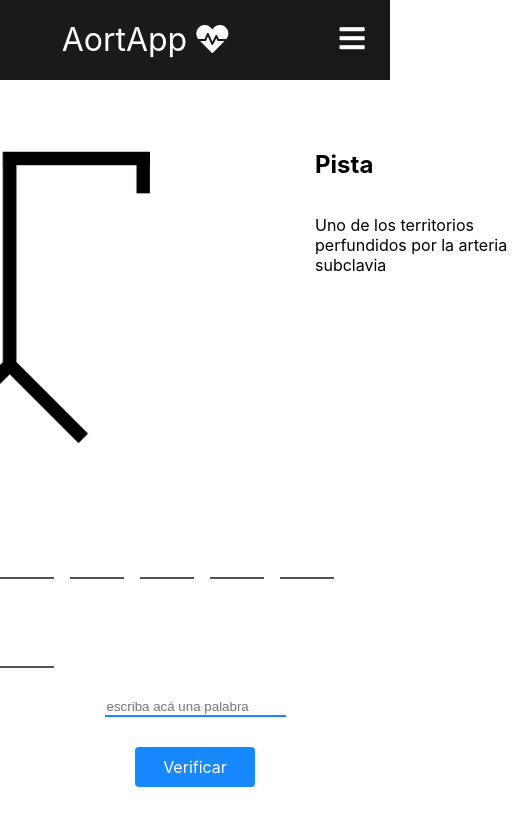
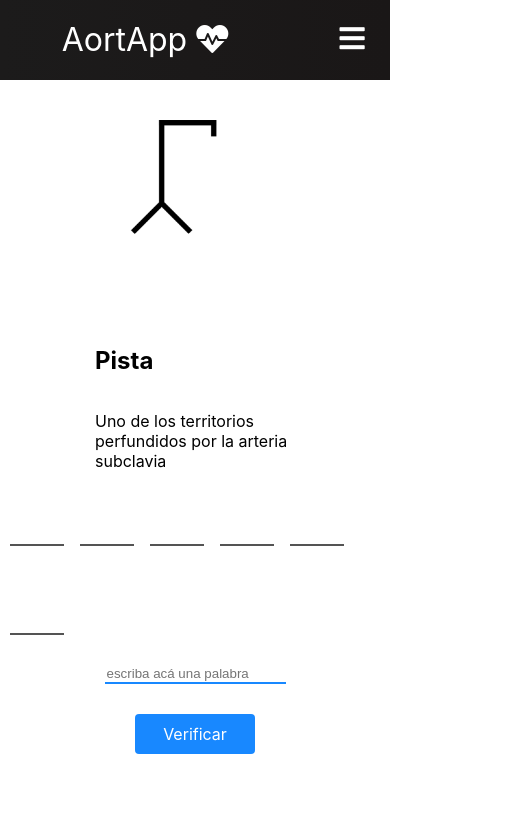
Before and after one commit to jdmejiav/AortApp, a React (Create React App) app: page /ahorcadito in a window 390 px wide. Shown: the top 826 px of the page, 515 px wide, since content can reach past the window. Built offline with nearby package versions, Linux system fonts and the light colour scheme.

Commit message:
fixed hints for movile devices

```diff
--- a/src/components/ahorcadito.css
+++ b/src/components/ahorcadito.css
@@ -19,6 +19,9 @@
     justify-content: center;
 }
 
+.letras{
+    margin-left: 10px;
+}
 .container-palabras{
     display: flex;
     flex-direction: column;
@@ -35,6 +38,7 @@
 .btn-check{
     padding-top: 10px;
     margin-top: 30px;
+    margin-bottom:30px;
     justify-content: center;
     align-items: center;
     text-align: center;
@@ -66,6 +70,23 @@
 }
 
 .img-pistas{
+
     display: flex;
     flex-direction: row;
+    justify-content: center;
+    align-items: center;
 }
+
+
+@media screen and (max-width: 960px) {
+    .img-pistas{
+        display: flex;
+        flex-direction: column;
+    }
+    .img-progress{
+        height: 40%;
+        width: 40%;
+        margin: 20px;
+    }
+
+}
--- a/src/components/ahorcadito.js
+++ b/src/components/ahorcadito.js
@@ -132,7 +132,7 @@ export default class Ahorcadito extends Component {
           type="text"
           placeHolder="escriba acá una palabra"
           onChange={(e) => {
-            this.setState({ input: e.target.value });
+            this.setState({ input: e.target.value.toLowerCase()});
           }}
         />
         <a
```
